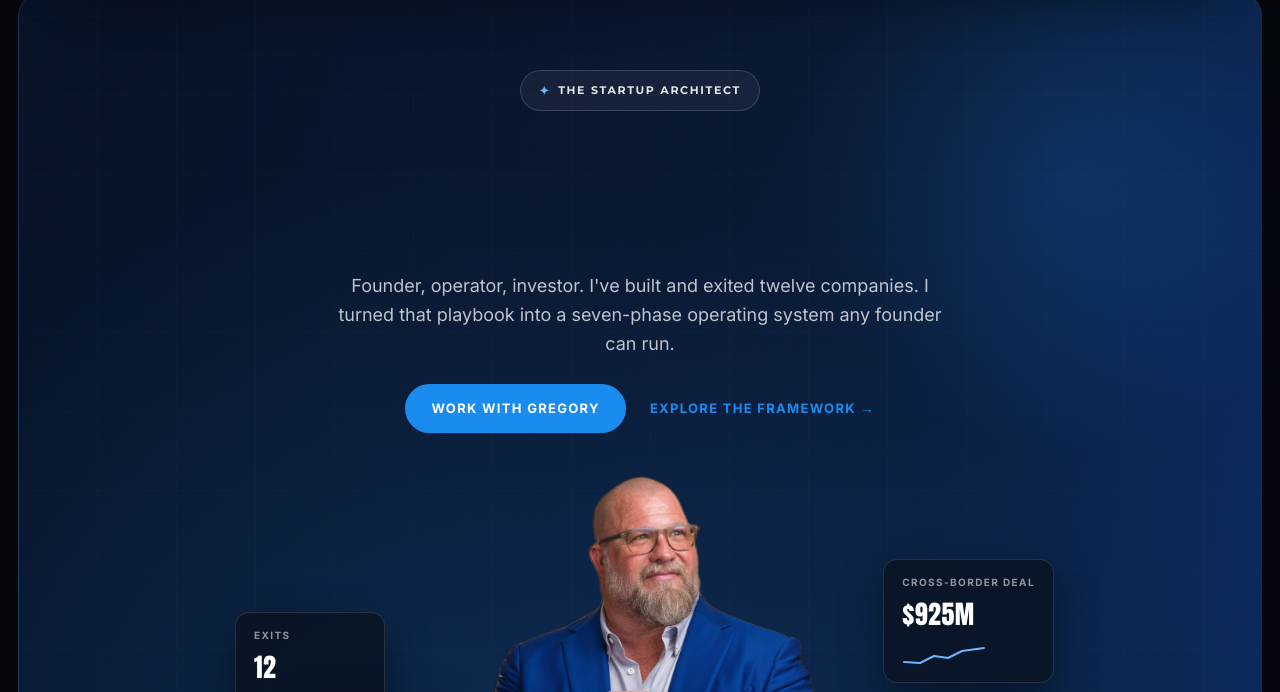
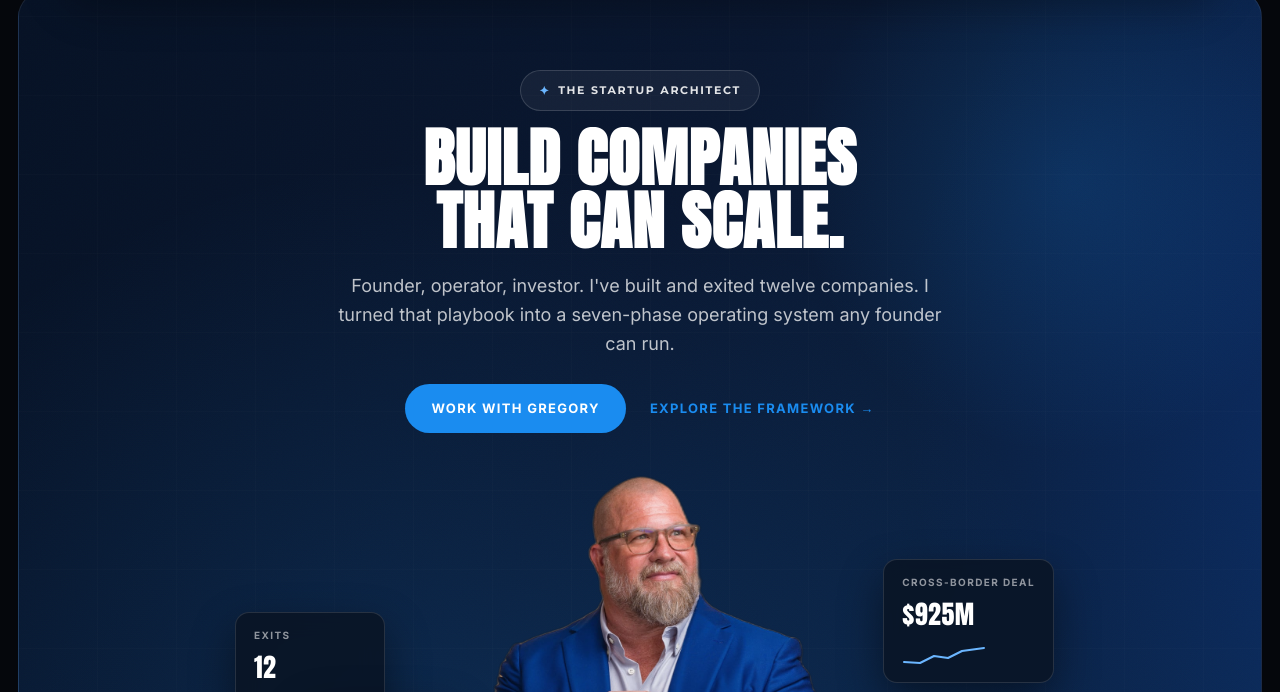
Before and after one commit to rheannerazo/gregory-shepard-website, a website: page index.html in a window 1280 px wide. Shown: the part 93-785 px from the top of the page. Drawn offline with Linux system fonts and the light colour scheme.

Commit message:
Fix invisible hero headline: drop the gradient-clip text trick
.hero h1 used background-clip:text + -webkit-text-fill-color:transparent
for a subtle fade effect. That combination renders invisible whenever
background-clip:text doesn't actually paint (seen in a headless
Playwright screenshot earlier this session, and now confirmed in the
user's live browser too) — the text-fill-color:transparent still
applies, but nothing gets clipped in, so the whole headline disappears.
Replaced with a plain solid white fill, which is what every other
heading on the site already uses.

```diff
--- a/site.css
+++ b/site.css
@@ -427,7 +427,7 @@ section.block,
 
 /* ===== DESIGN v5 — creator-grade dark system: hero card · gradient type · pills · proof cards ===== */
 .hero{margin:10px 18px 0;border-radius:26px;border:1px solid rgba(255,255,255,.08)}
-.hero h1{background:linear-gradient(180deg,#FFFFFF 55%,#9FACC2 100%);-webkit-background-clip:text;background-clip:text;-webkit-text-fill-color:transparent;color:#fff}
+.hero h1{color:#fff}
 .hero-arch{display:inline-flex;align-items:center;gap:9px;border:1px solid rgba(255,255,255,.15);background:rgba(255,255,255,.05);border-radius:999px;padding:10px 18px;font-size:11px;letter-spacing:.15em;color:rgba(255,255,255,.88);margin:22px 0 16px}
 .hero-arch::before{content:"✦";color:var(--blue-lt);font-size:12px;letter-spacing:0}
 .btn{border-radius:999px}
```
